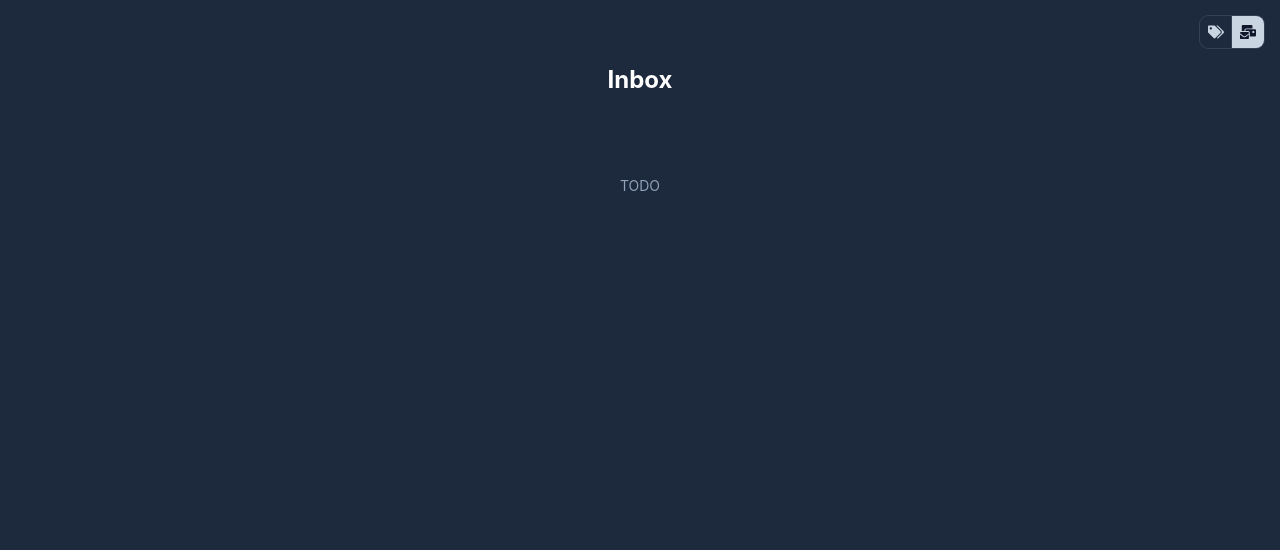
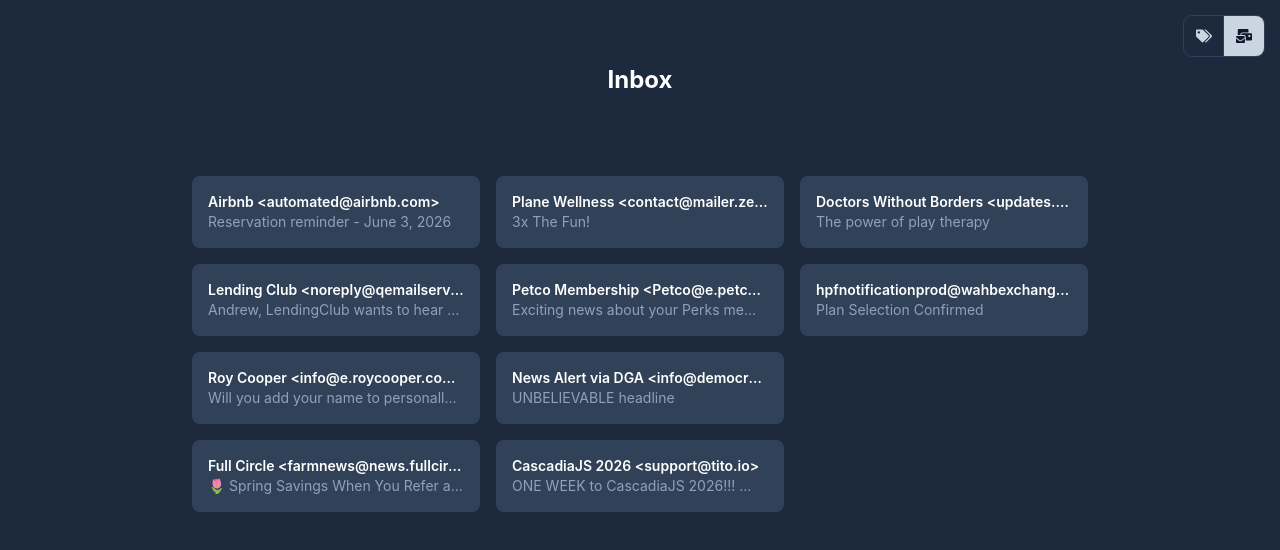
Before and after one commit to amcolash/uncluttered, a React (Vite) app in the folder react/: page /inbox in a window 1280 px wide. Shown: the top 550 px of the page. Built offline with nearby package versions, Linux system fonts and the light colour scheme.

Commit message:
start work on email bundle / inbox

```diff
--- /dev/null
+++ b/react/src/components/EmailBundle.tsx
@@ -0,0 +1,14 @@
+import type { Email } from 'hooks/useEmails';
+
+export function EmailBundle({ emails }: { emails: Email[] }) {
+  return (
+    <div className="w-full max-w-4xl break-inside-avoid space-y-4 sm:columns-2 lg:columns-3">
+      {emails.map((email) => (
+        <div key={email.id} className="break-inside-avoid rounded-lg bg-slate-700 p-4">
+          <p className="line-clamp-1 text-sm font-semibold break-all text-white">{email.sender}</p>
+          <p className="line-clamp-1 text-sm break-all text-slate-400">{email.subject}</p>
+        </div>
+      ))}
+    </div>
+  );
+}
--- /dev/null
+++ b/react/src/components/EmailCard.tsx
@@ -0,0 +1,45 @@
+import type { Email } from 'hooks/useEmails';
+import type { Suggestion } from 'hooks/useSuggestions';
+
+import { Badge } from './ui/Badge';
+import { Button } from './ui/Button';
+
+export function EmailCard({
+  email,
+  suggestions,
+  categorize,
+}: {
+  email: Email;
+  suggestions?: Suggestion[];
+  categorize?: (emailId: string, category: string) => void;
+}) {
+  return (
+    <div className="flex h-full flex-col gap-3 overflow-hidden rounded-lg">
+      <p className="truncate text-lg font-semibold text-slate-300">{email.sender}</p>
+      <p className="text-md line-clamp-2 font-bold text-white">{email.subject}</p>
+      <p className="line-clamp-4 text-slate-400">{email.snippet}</p>
+      <Badge variant="outline" className="mt-2 w-fit p-2">
+        {email.userOverrideCategory ?? email.aiCategory}
+      </Badge>
+
+      {suggestions && suggestions.length > 0 ? (
+        <div className="mt-4 rounded-lg border border-slate-700 bg-slate-900/30 p-3">
+          <p className="text-xs tracking-[0.25em] text-slate-500 uppercase">Suggested categories</p>
+          <div className="mt-2 flex flex-wrap gap-2">
+            {suggestions.map((suggestion) => (
+              <Button
+                key={`${suggestion.source}-${suggestion.key}`}
+                variant="secondary"
+                className="p-2"
+                onClick={categorize ? () => categorize(email.id, suggestion.key) : undefined}
+              >
+                {suggestion.key}
+                {suggestion.confidence !== undefined ? ` · ${Math.round(suggestion.confidence * 100)}%` : ''}
+              </Button>
+            ))}
+          </div>
+        </div>
+      ) : null}
+    </div>
+  );
+}
--- a/react/src/components/Nav.tsx
+++ b/react/src/components/Nav.tsx
@@ -22,9 +22,9 @@
               )}
             >
               {active ? (
-                <span className="block p-2">{link.icon}</span>
+                <span className="block p-3">{link.icon}</span>
               ) : (
-                <a href={link.url} className="block p-2">
+                <a href={link.url} className="block p-3">
                   {link.icon}
                 </a>
               )}
--- a/react/src/hooks/useEmails.ts
+++ b/react/src/hooks/useEmails.ts
@@ -9,11 +9,14 @@
 
 export interface Email {
   id: string;
+  threadId: string;
   sender: string;
   subject: string;
   snippet: string;
   aiCategory: string;
   userOverrideCategory: string | null;
+  isArchived: boolean;
+  processedAt: string;
   validated: boolean | null;
 }
 
--- a/react/src/pages/CategorizePage.tsx
+++ b/react/src/pages/CategorizePage.tsx
@@ -1,53 +1,13 @@
 import { useEffect } from 'react';
 
 import { CategorySidebar } from 'components/CategorySidebar';
+import { EmailCard } from 'components/EmailCard';
 import { Menu } from 'components/Menu';
 import { Nav } from 'components/Nav';
 import { CardStack, SwipeCard } from 'components/SwipeCard';
-import { Badge } from 'components/ui/Badge';
 import { Button } from 'components/ui/Button';
-import { type Email, useEmails } from 'hooks/useEmails';
-import { type Suggestion, useSuggestions } from 'hooks/useSuggestions';
-
-function EmailCard({
-  email,
-  suggestions,
-  categorize,
-}: {
-  email: Email;
-  suggestions: Suggestion[];
-  categorize: (emailId: string, category: string) => void;
-}) {
-  return (
-    <div className="flex h-full flex-col gap-3 overflow-hidden rounded-lg">
-      <p className="truncate text-lg font-semibold text-slate-300">{email.sender}</p>
-      <p className="text-md line-clamp-2 font-bold text-white">{email.subject}</p>
-      <p className="line-clamp-4 text-slate-400">{email.snippet}</p>
-      <Badge variant="outline" className="mt-2 w-fit p-2">
-        {email.userOverrideCategory ?? email.aiCategory}
-      </Badge>
-
-      {suggestions.length > 0 ? (
-        <div className="mt-4 rounded-lg border border-slate-700 bg-slate-900/30 p-3">
-          <p className="text-xs tracking-[0.25em] text-slate-500 uppercase">Suggested categories</p>
-          <div className="mt-2 flex flex-wrap gap-2">
-            {suggestions.map((suggestion) => (
-              <Button
-                key={`${suggestion.source}-${suggestion.key}`}
-                variant="secondary"
-                className="p-2"
-                onClick={() => categorize(email.id, suggestion.key)}
-              >
-                {suggestion.key}
-                {suggestion.confidence !== undefined ? ` · ${Math.round(suggestion.confidence * 100)}%` : ''}
-              </Button>
-            ))}
-          </div>
-        </div>
-      ) : null}
-    </div>
-  );
-}
+import { useEmails } from 'hooks/useEmails';
+import { useSuggestions } from 'hooks/useSuggestions';
 
 export function CategorizePage() {
   const { emails, categories, confirm, defer, categorize, undo, canUndo } = useEmails();
@@ -101,7 +61,12 @@
             ))}
           </CardStack>
         ) : (
-          <p className="text-lg text-white">All done — no more emails to review.</p>
+          <p className="text-center text-lg text-white">
+            <span>All done — no more emails to review.</span>
+            <br />
+            <br />
+            <span className="text-4xl">🎉</span>
+          </p>
         )}
       </div>
     </div>
--- a/react/src/pages/InboxPage.tsx
+++ b/react/src/pages/InboxPage.tsx
@@ -1,13 +1,160 @@
+import { EmailBundle } from 'components/EmailBundle';
 import { Nav } from 'components/Nav';
+import type { Email } from 'hooks/useEmails';
+
+const data: Email[] = [
+  {
+    id: '19e66bdbf4564cf6',
+    threadId: '19e66bdbf4564cf6',
+    sender: 'Airbnb <automated@airbnb.com>',
+    subject: 'Reservation reminder - June 3, 2026',
+    snippet:
+      'Access check-in info anywhere, anytime Download on the App Store Get it on Google Play Airbnb Pack your bags! It&#39;s almost time for your trip to Eastsound, WA. Elegant Madrona Townhouse, right in',
+    aiCategory: 'TRAVEL_BOOKING',
+    userOverrideCategory: null,
+    isArchived: false,
+    processedAt: '2026-05-27T04:58:37.358Z',
+    validated: true,
+  },
+  {
+    id: '19e6696edc7292b1',
+    threadId: '19e6696edc7292b1',
+    sender: 'Lending Club <noreply@qemailserver.com>',
+    subject: 'Andrew, LendingClub wants to hear from you!',
+    snippet:
+      'Hi Andrew, At LendingClub, we strive to deliver exceptional experiences and high-quality products thatsupport our members &lt;&gt;. We&#39;d be grateful if you could take just 3 minutes to rate your',
+    aiCategory: 'BANKING_ACCOUNT',
+    userOverrideCategory: null,
+    isArchived: false,
+    processedAt: '2026-05-27T04:58:37.812Z',
+    validated: true,
+  },
+  {
+    id: '19e664e524e878ef',
+    threadId: '19e664e524e878ef',
+    sender: 'Roy Cooper <info@e.roycooper.com>',
+    subject: 'Will you add your name to personally endorse my campaign?',
+    snippet:
+      'I wanted to reach out to you specifically, folks.͏‌ ͏‌ ͏‌ ͏‌ ͏‌ ͏‌ ͏‌ ͏‌ ͏‌ ͏‌ ͏‌ ͏‌ ͏‌ ͏‌ ͏‌ ͏‌ ͏‌ ͏‌ ͏‌ ͏‌ ͏‌ ͏‌ ͏‌ ͏‌ ͏‌ ͏‌ ͏‌ ͏‌ ͏‌ ͏‌ ͏‌ ͏‌ ͏‌ ͏‌ ͏‌ ͏‌ ͏‌ ͏‌ ͏‌ ͏‌ ͏‌ ͏‌ ͏‌ ͏‌ ͏‌ ͏‌ ͏‌ ͏‌ ͏‌ ͏‌ ͏‌',
+    aiCategory: 'POLITICAL',
+    userOverrideCategory: null,
+    isArchived: false,
+    processedAt: '2026-05-27T04:58:38.456Z',
+    validated: true,
+  },
+  {
+    id: '19e66345b6e75044',
+    threadId: '19e66345b6e75044',
+    sender: 'Full Circle <farmnews@news.fullcircle.com>',
+    subject: '🌷 Spring Savings When You Refer a Friend',
+    snippet:
+      'Get your unique Refer-A-Friend code and start saving on your farm box deliveries! Refer-A-Friend and save! :: FULL CIRCLE :: Refer-A-Friend Program Get your unique Refer-A-Friend code &amp; start',
+    aiCategory: 'PROMO_MARKETING',
+    userOverrideCategory: 'FOOD_ORDER',
+    isArchived: false,
+    processedAt: '2026-05-27T04:58:38.914Z',
+    validated: true,
+  },
+  {
+    id: '19e65949ad97b360',
+    threadId: '19e65949ad97b360',
+    sender: 'Plane Wellness <contact@mailer.zeffy.com>',
+    subject: '3x The Fun!',
+    snippet:
+      'View in browser 3 Awesome Courses! Need Some Summer Fun? In this class, we&#39;ll explore the block plane—not just as a tool, but as a gateway to precision, control, and craftsmanship. Whether you&#39;',
+    aiCategory: 'NONPROFIT_ADVOCACY',
+    userOverrideCategory: 'CREATOR_CONTENT',
+    isArchived: false,
+    processedAt: '2026-05-27T04:58:39.361Z',
+    validated: true,
+  },
+  {
+    id: '19e6561e58cb6631',
+    threadId: '19e6561e58cb6631',
+    sender: 'Petco Membership <Petco@e.petco.com>',
+    subject: 'Exciting news about your Perks membership.',
+    snippet:
+      'Learn more about the upcoming changes. ͏ ‌ ͏ ‌ ͏ ‌ ͏ ‌ ͏ ‌ ͏ ‌ ͏ ‌ ͏ ‌ ͏ ‌ ͏ ‌ ͏ ‌ ͏ ‌ ͏ ‌ ͏ ‌ ͏ ‌ ͏ ‌ ͏ ‌ ͏ ‌ ͏ ‌ ͏ ‌ Petco Thank you for being a part of our Petco Perks membership pilot. We received',
+    aiCategory: 'SUBSCRIPTION_SERVICE',
+    userOverrideCategory: null,
+    isArchived: false,
+    processedAt: '2026-05-27T04:58:39.914Z',
+    validated: true,
+  },
+  {
+    id: '19e6517e5f5bfd98',
+    threadId: '19e6517e5f5bfd98',
+    sender: 'News Alert via DGA <info@democraticgovernors.org>',
+    subject: 'UNBELIEVABLE headline',
+    snippet:
+      '‼️ URGENT NEWS ‼️ The Washington Post: Republicans Who Denied 2020 Election Results Could Be Governors Next Year The DGA is ALL IN to elect Democratic governors and defeat MAGA extremists nationwide –',
+    aiCategory: 'POLITICAL',
+    userOverrideCategory: null,
+    isArchived: false,
+    processedAt: '2026-05-27T04:58:40.346Z',
+    validated: true,
+  },
+  {
+    id: '19e64ea4c09862b9',
+    threadId: '19e64ea4c09862b9',
+    sender: 'CascadiaJS 2026 <support@tito.io>',
+    subject: 'ONE WEEK to CascadiaJS 2026!!! 🚀 (PLEASE READ)',
+    snippet:
+      'Thanks to Arcjet for being a Gold Sponsor for CascadiaJS 2026! Hey folks! We&#39;re ONE WEEK OUT from CascadiaJS 2026, so please review the checklist below for things to do, things to pack and things',
+    aiCategory: 'COMMUNITY_LOCAL',
+    userOverrideCategory: 'EVENT_TICKET',
+    isArchived: false,
+    processedAt: '2026-05-27T04:58:40.812Z',
+    validated: true,
+  },
+  {
+    id: '19e64a8c1aa47f09',
+    threadId: '19e64a8c1aa47f09',
+    sender: 'Doctors Without Borders <updates.reply@e.doctorswithoutborders.org>',
+    subject: 'The power of play therapy',
+    snippet:
+      'Explore how play is helping children recover from illness Click here if you are having trouble viewing this message. MSF-USA logo Play therapy is powerful. Explore our programs for children&#39;s',
+    aiCategory: 'NONPROFIT_ADVOCACY',
+    userOverrideCategory: null,
+    isArchived: false,
+    processedAt: '2026-05-27T04:58:41.250Z',
+    validated: true,
+  },
+  {
+    id: '19e6358c468c4c24',
+    threadId: '19e6358c468c4c24',
+    sender: 'hpfnotificationprod@wahbexchange.org',
+    subject: 'Plan Selection Confirmed',
+    snippet:
+      'Dear Andrew Mcolash, Sign into your Washington Healthplanfinder account to view your Plan Selection Confirmed notice. http://www.wahealthplanfinder.org ***This is an automatically generated email.',
+    aiCategory: 'COMMUNITY_LOCAL',
+    userOverrideCategory: 'HEALTHCARE_MEDICAL',
+    isArchived: false,
+    processedAt: '2026-05-27T04:58:41.708Z',
+    validated: true,
+  },
+];
 
 export function InboxPage() {
+  const emails = data;
+
   return (
     <div className="flex justify-center gap-8">
       <Nav />
 
-      <div className="flex flex-1 flex-col items-center gap-20 p-8">
+      <div className="flex max-w-screen flex-1 flex-col items-center gap-20 p-8">
         <h1 className="mt-8 text-2xl font-bold text-white">Inbox</h1>
-        <p className="text-sm text-slate-400">TODO</p>
+
+        {emails.length > 0 ? (
+          <EmailBundle emails={emails} />
+        ) : (
+          <p className="text-center text-lg text-white">
+            <span>All done — no more emails to review.</span>
+            <br />
+            <br />
+            <span className="text-4xl">🎉</span>
+          </p>
+        )}
       </div>
     </div>
   );
```
